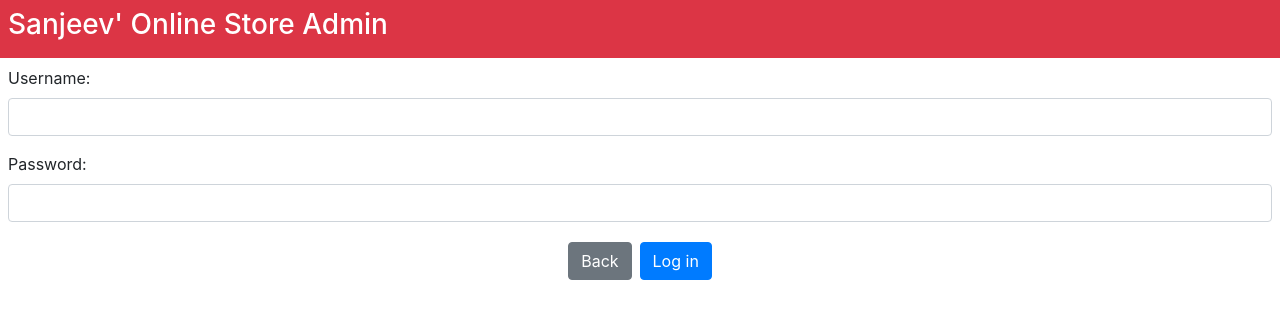
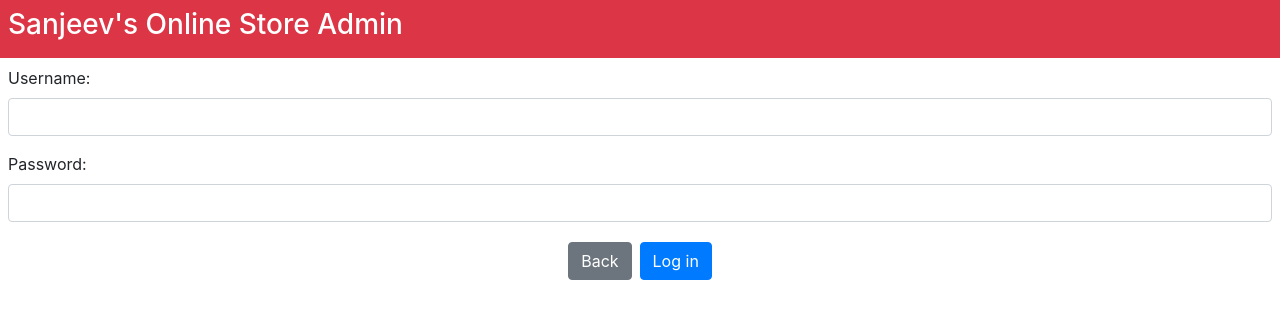
Before and after one commit to sanjeevathalye/OnlineStore, an Angular app: page /store in a window 1280 px wide. Both pictures are taken after a click on the button "Store Admin". Shown: the top 318 px of the page. Built offline with nearby package versions, Linux system fonts and the light colour scheme; no server answers.

Commit message:
Made minor corretions to admin and auth htmls and product.module.ts

```diff
--- a/src/Model/product.model.ts
+++ b/src/Model/product.model.ts
@@ -1,8 +1,8 @@
 export class Product {
 
     constructor(
-        public id: number,
-        public name: string,
+        public id?: number,
+        public name?: string,
         public category?: string,
         public description?: string,
         public price?: number) {
--- a/src/app/Admin/admin.component.html
+++ b/src/app/Admin/admin.component.html
@@ -22,9 +22,9 @@
                (click)= 'logout()'>
                 Logout
             </button>
-            <div class= 'col-9'>
+        </div>
+        <div class= 'col-9'>
                 <router-outlet> </router-outlet>
-            </div>
         </div>
     </div>
 </div>
--- a/src/app/Admin/auth.component.html
+++ b/src/app/Admin/auth.component.html
@@ -1,6 +1,6 @@
 
 <div class='bg-danger text-white p-2'>
-    <h3> Sanjeev' Online Store Admin</h3>
+    <h3> Sanjeev's Online Store Admin</h3>
 </div>
 <div class='bg-info text-white mt-2 p-2 text-center'
     *ngIf="errorMessage != null">
```
